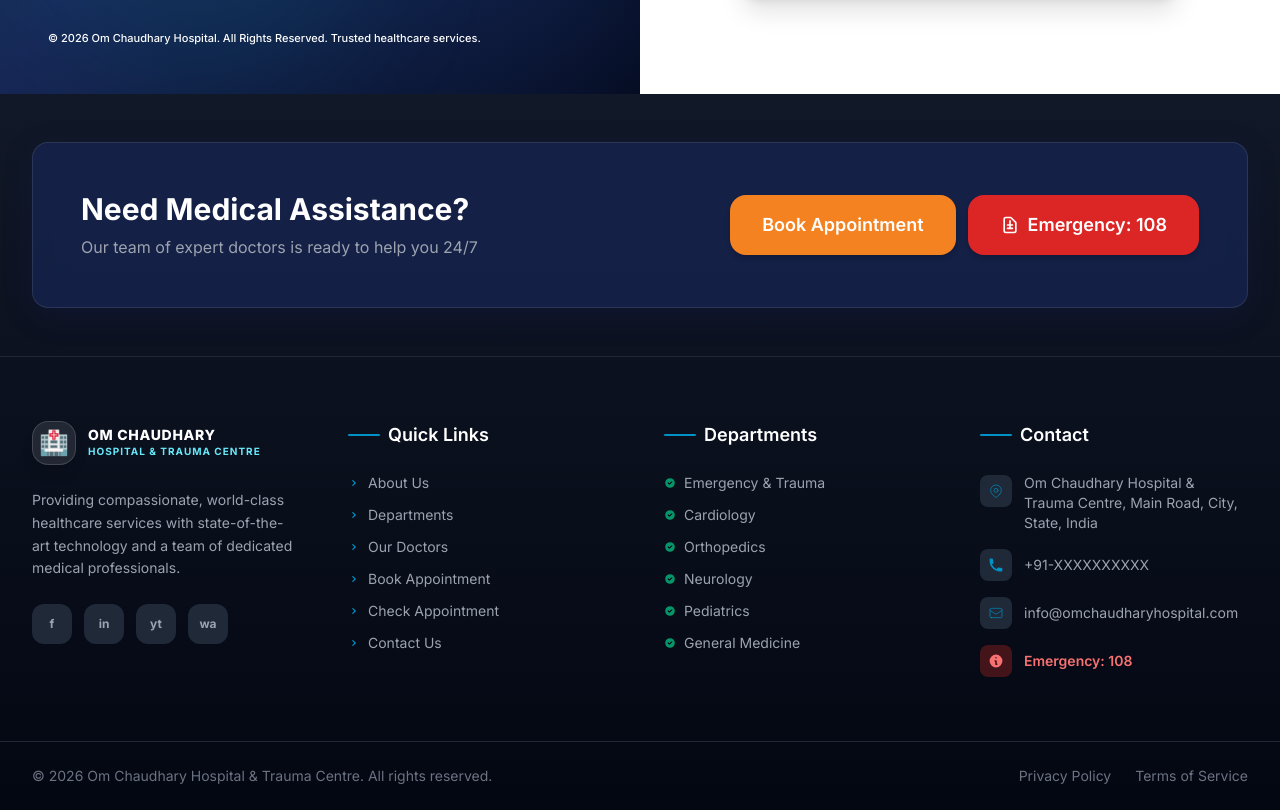
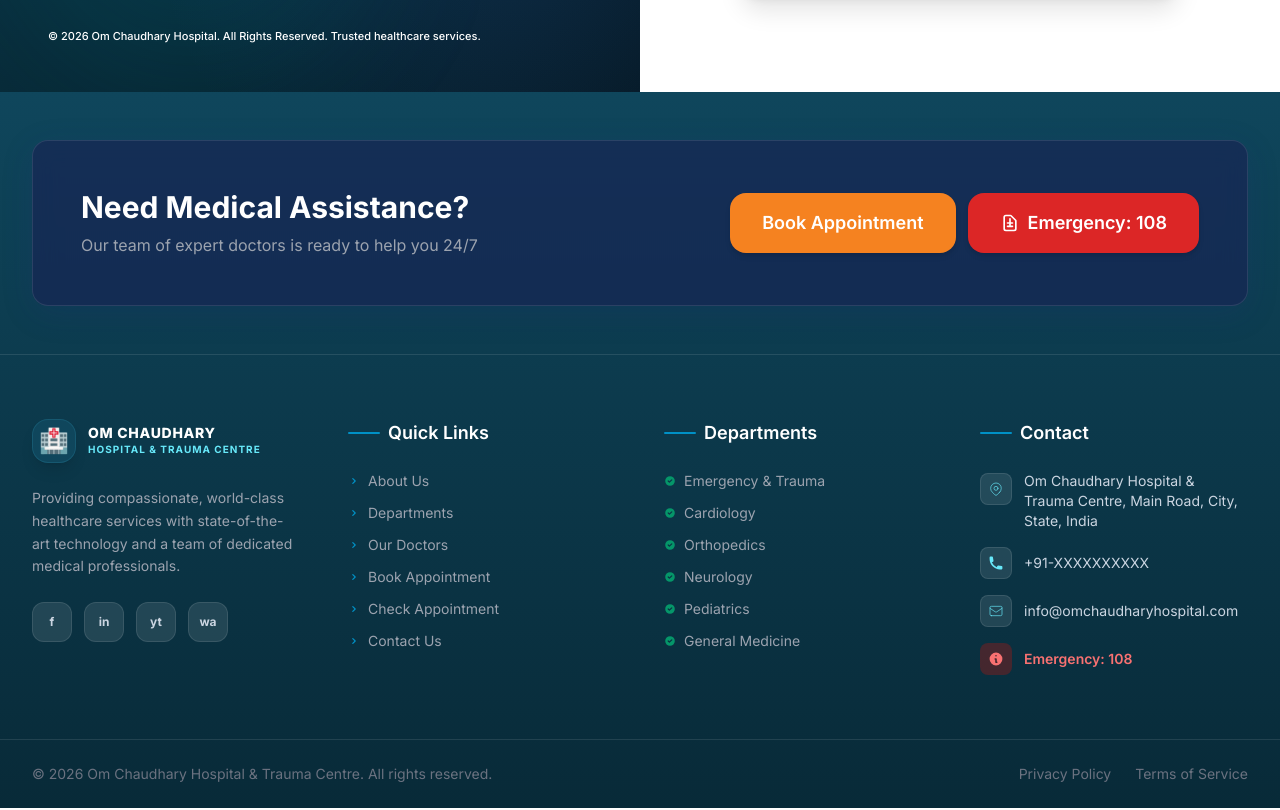
Before and after one commit to Deadraon/om-chaudhary-hospital, a Next.js app: page /login in a window 1280 px wide. Shown: the part 939-1749 px from the top of the page. Built offline with nearby package versions, Linux system fonts and the light colour scheme; no server answers.

Commit message:
fix: update hospital logo backgrounds, sidebar, footer and login/register panels to use the preferred consistent deep ocean teal (#0f465c) theme

```diff
--- a/app/login/page.js
+++ b/app/login/page.js
@@ -51,7 +51,7 @@ function LoginForm() {
   return (
     <section className="min-h-screen flex flex-col lg:flex-row bg-slate-50/50 relative overflow-hidden">
       {/* Left side: Branding & Information Panel */}
-      <div className="hidden lg:flex lg:w-1/2 bg-gradient-to-br from-cyan-900 via-primary-950 to-slate-950 text-white flex-col justify-between p-12 relative overflow-hidden">
+      <div className="hidden lg:flex lg:w-1/2 bg-gradient-to-br from-[#0f465c] via-[#082a38] to-[#04161f] text-white flex-col justify-between p-12 relative overflow-hidden">
         {/* Glow overlays */}
         <div className="absolute inset-0 bg-[radial-gradient(circle_at_30%_20%,rgba(0,180,216,0.15),transparent_40%)]" />
         <div className="absolute inset-0 bg-[radial-gradient(circle_at_80%_80%,rgba(59,130,246,0.15),transparent_40%)]" />
@@ -136,11 +136,7 @@ function LoginForm() {
           <div className="space-y-6">
             {/* Logo & title */}
             <div className="space-y-2.5">
-              <Link href="/" className="hidden lg:inline-flex">
-                <div className="w-14 h-14 bg-teal-900/80 border border-teal-700/40 flex items-center justify-center rounded-2xl text-3xl mb-2 hover:scale-105 transition-transform shadow-sm">
-                  🏥
-                </div>
-              </Link>
+              <HospitalLogo variant="light" size="lg" href="/" className="hidden lg:flex mb-4" />
               <h2 className="text-3xl font-extrabold text-slate-900 tracking-tight leading-none">Welcome Back</h2>
               <p className="text-slate-450 text-sm font-medium">
                 Enter your credentials to access your Om Chaudhary Hospital account
--- a/components/DashboardSidebar.js
+++ b/components/DashboardSidebar.js
@@ -130,16 +130,16 @@ export default function DashboardSidebar({ user = { name: 'User', role: 'patient
   };
 
   return (
-    <aside className="w-full lg:w-64 bg-slate-900 text-slate-300 lg:min-h-screen flex flex-col justify-between border-r border-slate-800 flex-shrink-0">
+    <aside className="w-full lg:w-64 bg-[#0a303f] text-slate-300 lg:min-h-screen flex flex-col justify-between border-r border-[#154a5e] flex-shrink-0">
       {/* Upper part: brand & navigation */}
       <div>
         {/* Hospital Brand */}
-        <div className="p-5 border-b border-slate-800">
+        <div className="p-5 border-b border-[#154a5e]">
           <HospitalLogo variant="dark" size="sm" href="/" />
         </div>
 
         {/* User Card & Attendance Widget */}
-        <div className="p-6 border-b border-slate-800 bg-slate-950/40 space-y-4">
+        <div className="p-6 border-b border-[#154a5e] bg-slate-950/20 space-y-4">
           <div className="flex items-center gap-3">
             <div className="w-10 h-10 rounded-xl bg-primary-600 text-white font-bold flex items-center justify-center text-sm shadow-md">
               {user.name.split(' ').map(n => n[0]).join('').slice(0, 2).toUpperCase() || 'U'}
@@ -221,7 +221,7 @@ export default function DashboardSidebar({ user = { name: 'User', role: 'patient
                 className={`flex items-center gap-3 px-4 py-3 rounded-xl text-sm font-semibold transition-all duration-200 ${
                   isActive
                     ? 'bg-primary-600 text-white shadow-lg shadow-primary-900/30'
-                    : 'hover:bg-slate-800 hover:text-white'
+                    : 'hover:bg-[#154a5e]/50 hover:text-white'
                 }`}
               >
                 <span>{item.icon}</span>
@@ -233,11 +233,11 @@ export default function DashboardSidebar({ user = { name: 'User', role: 'patient
       </div>
 
       {/* Lower part: logout */}
-      <div className="p-4 border-t border-slate-800">
+      <div className="p-4 border-t border-[#154a5e]">
         <button
           onClick={handleLogout}
           disabled={loggingOut}
-          className="w-full flex items-center gap-3 px-4 py-3 rounded-xl text-sm font-semibold text-red-400 hover:bg-slate-800 hover:text-red-300 transition-colors"
+          className="w-full flex items-center gap-3 px-4 py-3 rounded-xl text-sm font-semibold text-red-400 hover:bg-white/5 hover:text-red-300 transition-colors"
         >
           <span>🚪</span>
           <span>{loggingOut ? 'Signing out...' : 'Sign Out'}</span>
--- a/components/Footer.js
+++ b/components/Footer.js
@@ -28,9 +28,9 @@ const departments = [
 
 export default function Footer() {
   return (
-    <footer className="bg-gradient-to-b from-gray-900 to-gray-950 text-gray-300">
+    <footer className="bg-gradient-to-b from-[#0f465c] to-[#082a38] text-slate-200">
       {/* CTA Section */}
-      <div className="border-b border-gray-800">
+      <div className="border-b border-white/10">
         <div className="max-w-7xl mx-auto px-4 sm:px-6 lg:px-8 py-12">
           <div className="glass-card-dark p-8 md:p-12 flex flex-col md:flex-row items-center justify-between gap-6">
             <div>
@@ -61,16 +61,16 @@ export default function Footer() {
             </p>
             {/* Social Links - placeholder until real handles are set */}
             <div className="flex gap-3">
-              <a href="https://facebook.com" target="_blank" rel="noopener noreferrer" className="w-10 h-10 rounded-xl bg-gray-800 flex items-center justify-center text-gray-400 hover:bg-[#1877F2] hover:text-white transition-all duration-300" title="Facebook">
+              <a href="https://facebook.com" target="_blank" rel="noopener noreferrer" className="w-10 h-10 rounded-xl bg-white/10 border border-white/10 flex items-center justify-center text-slate-300 hover:bg-[#1877F2] hover:text-white transition-all duration-300" title="Facebook">
                 <span className="text-xs font-bold">f</span>
               </a>
-              <a href="https://instagram.com" target="_blank" rel="noopener noreferrer" className="w-10 h-10 rounded-xl bg-gray-800 flex items-center justify-center text-gray-400 hover:bg-[#E1306C] hover:text-white transition-all duration-300" title="Instagram">
+              <a href="https://instagram.com" target="_blank" rel="noopener noreferrer" className="w-10 h-10 rounded-xl bg-white/10 border border-white/10 flex items-center justify-center text-slate-300 hover:bg-[#E1306C] hover:text-white transition-all duration-300" title="Instagram">
                 <span className="text-xs font-bold">in</span>
               </a>
-              <a href="https://youtube.com" target="_blank" rel="noopener noreferrer" className="w-10 h-10 rounded-xl bg-gray-800 flex items-center justify-center text-gray-400 hover:bg-[#FF0000] hover:text-white transition-all duration-300" title="YouTube">
+              <a href="https://youtube.com" target="_blank" rel="noopener noreferrer" className="w-10 h-10 rounded-xl bg-white/10 border border-white/10 flex items-center justify-center text-slate-300 hover:bg-[#FF0000] hover:text-white transition-all duration-300" title="YouTube">
                 <span className="text-xs font-bold">yt</span>
               </a>
-              <a href={`https://wa.me/919876543210`} target="_blank" rel="noopener noreferrer" className="w-10 h-10 rounded-xl bg-gray-800 flex items-center justify-center text-gray-400 hover:bg-[#25D366] hover:text-white transition-all duration-300" title="WhatsApp">
+              <a href={`https://wa.me/919876543210`} target="_blank" rel="noopener noreferrer" className="w-10 h-10 rounded-xl bg-white/10 border border-white/10 flex items-center justify-center text-slate-300 hover:bg-[#25D366] hover:text-white transition-all duration-300" title="WhatsApp">
                 <span className="text-xs font-bold">wa</span>
               </a>
             </div>
@@ -124,29 +124,29 @@ export default function Footer() {
             </h4>
             <ul className="space-y-4">
               <li className="flex items-start gap-3">
-                <div className="w-8 h-8 rounded-lg bg-gray-800 flex items-center justify-center flex-shrink-0 mt-0.5">
-                  <svg className="w-4 h-4 text-sarvodaya-blue" fill="none" stroke="currentColor" viewBox="0 0 24 24">
+                <div className="w-8 h-8 rounded-lg bg-white/10 border border-white/10 flex items-center justify-center flex-shrink-0 mt-0.5">
+                  <svg className="w-4 h-4 text-cyan-300" fill="none" stroke="currentColor" viewBox="0 0 24 24">
                     <path strokeLinecap="round" strokeLinejoin="round" d="M17.657 16.657L13.414 20.9a1.998 1.998 0 01-2.827 0l-4.244-4.243a8 8 0 1111.314 0z" />
                     <path strokeLinecap="round" strokeLinejoin="round" d="M15 11a3 3 0 11-6 0 3 3 0 016 0z" />
                   </svg>
                 </div>
-                <span className="text-gray-400 text-sm">{HOSPITAL_ADDRESS}</span>
+                <span className="text-slate-300 text-sm">{HOSPITAL_ADDRESS}</span>
               </li>
               <li className="flex items-center gap-3">
-                <div className="w-8 h-8 rounded-lg bg-gray-800 flex items-center justify-center flex-shrink-0">
-                  <svg className="w-4 h-4 text-sarvodaya-blue" fill="currentColor" viewBox="0 0 20 20">
+                <div className="w-8 h-8 rounded-lg bg-white/10 border border-white/10 flex items-center justify-center flex-shrink-0">
+                  <svg className="w-4 h-4 text-cyan-300" fill="currentColor" viewBox="0 0 20 20">
                     <path d="M2 3a1 1 0 011-1h2.153a1 1 0 01.986.836l.74 4.435a1 1 0 01-.54 1.06l-1.548.773a11.037 11.037 0 006.105 6.105l.774-1.548a1 1 0 011.059-.54l4.435.74a1 1 0 01.836.986V17a1 1 0 01-1 1h-2C7.82 18 2 12.18 2 5V3z" />
                   </svg>
                 </div>
-                <a href={`tel:${HOSPITAL_PHONE}`} className="text-gray-400 text-sm hover:text-sarvodaya-blue transition-colors">{HOSPITAL_PHONE}</a>
+                <a href={`tel:${HOSPITAL_PHONE}`} className="text-slate-300 text-sm hover:text-cyan-300 transition-colors">{HOSPITAL_PHONE}</a>
               </li>
               <li className="flex items-center gap-3">
-                <div className="w-8 h-8 rounded-lg bg-gray-800 flex items-center justify-center flex-shrink-0">
-                  <svg className="w-4 h-4 text-sarvodaya-blue" fill="none" stroke="currentColor" viewBox="0 0 24 24">
+                <div className="w-8 h-8 rounded-lg bg-white/10 border border-white/10 flex items-center justify-center flex-shrink-0">
+                  <svg className="w-4 h-4 text-cyan-300" fill="none" stroke="currentColor" viewBox="0 0 24 24">
                     <path strokeLinecap="round" strokeLinejoin="round" d="M3 8l7.89 5.26a2 2 0 002.22 0L21 8M5 19h14a2 2 0 002-2V7a2 2 0 00-2-2H5a2 2 0 00-2 2v10a2 2 0 002 2z" />
                   </svg>
                 </div>
-                <a href={`mailto:${HOSPITAL_EMAIL}`} className="text-gray-400 text-sm hover:text-sarvodaya-blue transition-colors">{HOSPITAL_EMAIL}</a>
+                <a href={`mailto:${HOSPITAL_EMAIL}`} className="text-slate-300 text-sm hover:text-cyan-300 transition-colors">{HOSPITAL_EMAIL}</a>
               </li>
               <li className="flex items-center gap-3">
                 <div className="w-8 h-8 rounded-lg bg-red-900/50 flex items-center justify-center flex-shrink-0">
@@ -162,7 +162,7 @@ export default function Footer() {
       </div>
 
       {/* Bottom Bar */}
-      <div className="border-t border-gray-800">
+      <div className="border-t border-white/10">
         <div className="max-w-7xl mx-auto px-4 sm:px-6 lg:px-8 py-6">
           <div className="flex flex-col md:flex-row items-center justify-between gap-4 text-sm text-gray-500">
             <p>&copy; {new Date().getFullYear()} {HOSPITAL_NAME}. All rights reserved.</p>
--- a/components/HospitalLogo.js
+++ b/components/HospitalLogo.js
@@ -17,7 +17,7 @@ export default function HospitalLogo({ variant = 'light', size = 'md', href = '/
 
   const s = sizeMap[size] || sizeMap.md;
 
-  const iconBg   = variant === 'dark' ? 'bg-white/10 border border-white/15' : 'bg-teal-900/90 border border-teal-700/40';
+  const iconBg   = 'bg-[#0f465c] border border-[#21738e]/40 shadow-inner';
   const titleCol = variant === 'dark' ? 'text-white'   : 'text-gray-900';
   const subCol   = variant === 'dark' ? 'text-cyan-300' : 'text-cyan-600';
 
--- a/tailwind.config.js
+++ b/tailwind.config.js
@@ -30,7 +30,7 @@ module.exports = {
         },
         sarvodaya: {
           blue: '#0091c6',
-          dark: '#0f3b5f',
+          dark: '#0f465c',
           orange: '#F58220',
           'orange-hover': '#d66f19',
         },
```
Also changed, not shown: app/register/page.js (+3 -8 lines).
